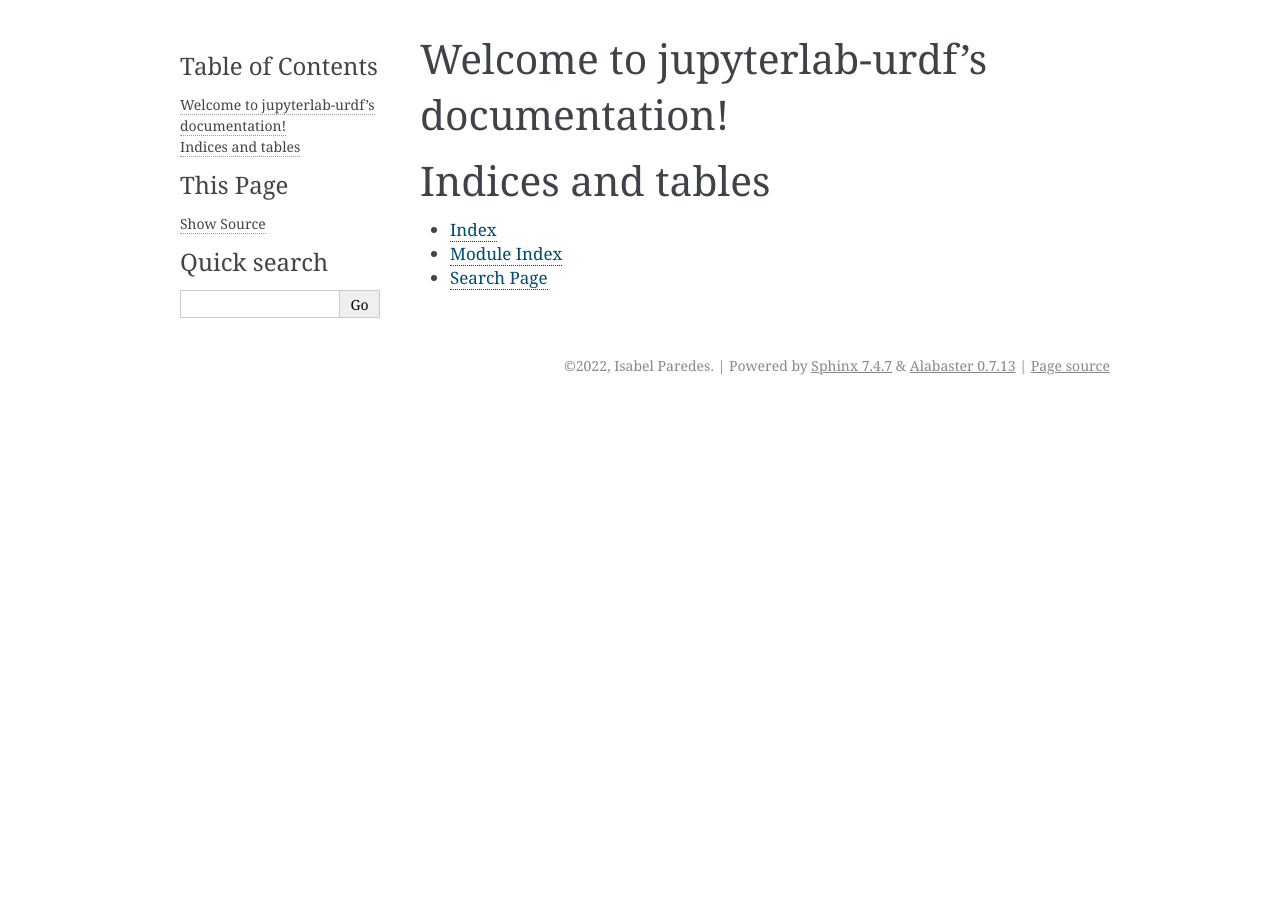
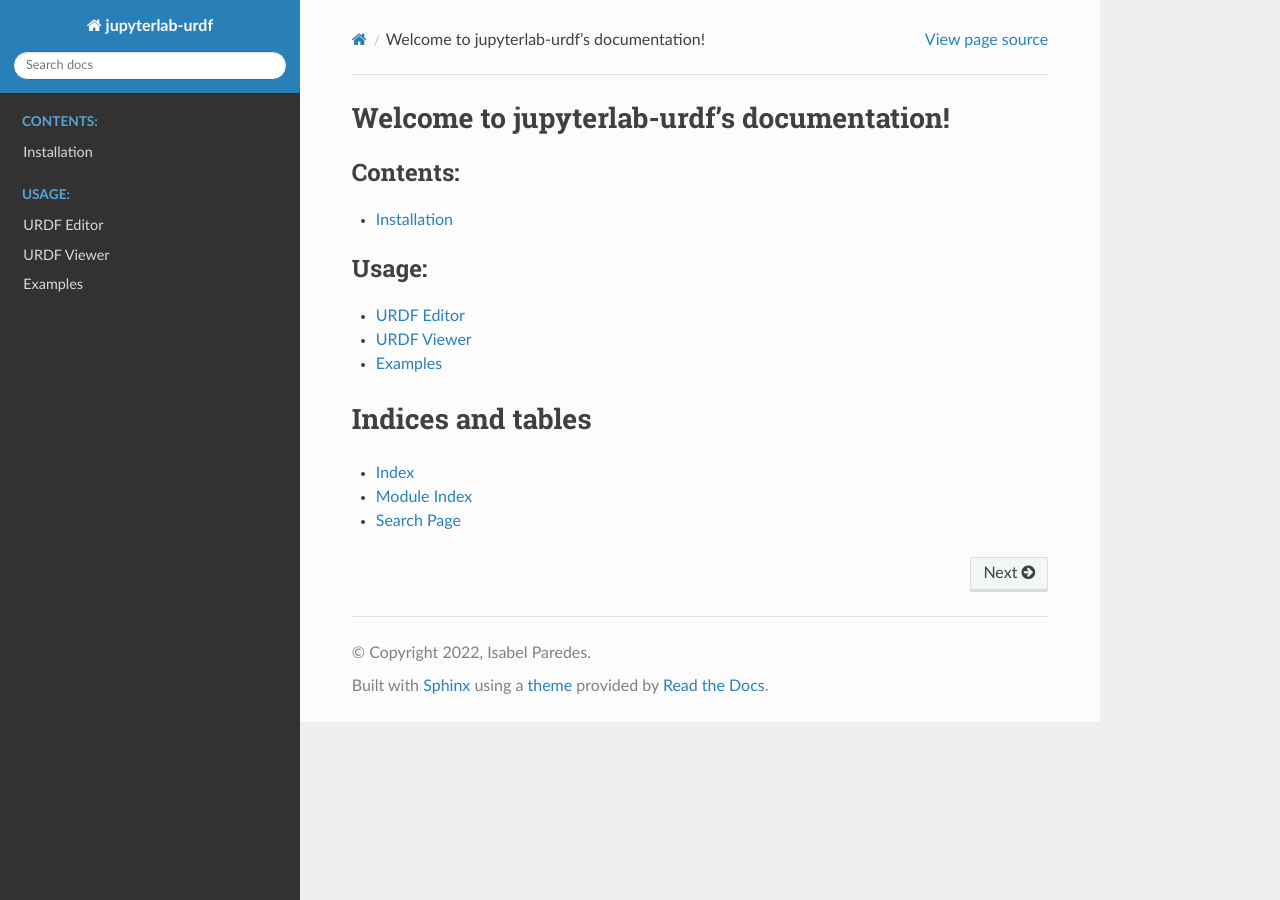
Before and after one commit to jupyter-robotics/jupyterlab-urdf, a Sphinx documentation site: the page built from docs/index.rst, in a window 1280 px wide. Built offline with Sphinx 7.4.7 and the Read the Docs theme 2.0.0, drawn with Linux system fonts in a browser that asks for light colours.

Commit message:
Create docs files

```diff
--- a/docs/conf.py
+++ b/docs/conf.py
@@ -13,6 +13,8 @@
 # import os
 # import sys
 # sys.path.insert(0, os.path.abspath('.'))
+
+import sphinx_rtd_theme
 
 
 # -- Project information -----------------------------------------------------
@@ -30,7 +32,11 @@
 # Add any Sphinx extension module names here, as strings. They can be
 # extensions coming with Sphinx (named 'sphinx.ext.*') or your custom
 # ones.
-extensions = ['myst_parser']
+extensions = [
+    'myst_parser',
+    'sphinx.ext.autodoc',
+    'sphinx.ext.napoleon',
+]
 
 # Add any paths that contain templates here, relative to this directory.
 # templates_path = ['_templates']
@@ -48,7 +54,8 @@
 # The theme to use for HTML and HTML Help pages.  See the documentation for
 # a list of builtin themes.
 #
-html_theme = 'alabaster'
+html_theme = 'sphinx_rtd_theme'
+html_theme_path = [sphinx_rtd_theme.get_html_theme_path()]
 
 # Add any paths that contain custom static files (such as style sheets) here,
 # relative to this directory. They are copied after the builtin static files,
--- /dev/null
+++ b/docs/examples.md
@@ -0,0 +1 @@
+# Examples
--- a/docs/index.rst
+++ b/docs/index.rst
@@ -10,6 +10,15 @@ Welcome to jupyterlab-urdf's documentation!
    :maxdepth: 2
    :caption: Contents:
 
+   installation
+
+.. toctree::
+   :maxdepth: 2
+   :caption: Usage:
+
+   urdf_editor
+   urdf_viewer
+   examples
 
 
 Indices and tables
--- /dev/null
+++ b/docs/installation.md
@@ -0,0 +1 @@
+# Installation
--- /dev/null
+++ b/docs/urdf_editor.md
@@ -0,0 +1,3 @@
+# URDF Editor
+
+To open the text editor for any URDF file, simply right click on the file and select "Open With" "Editor".
--- /dev/null
+++ b/docs/urdf_viewer.md
@@ -0,0 +1 @@
+# URDF Viewer
```
Also changed, not shown: docs/_static/openEditor.png (added).
